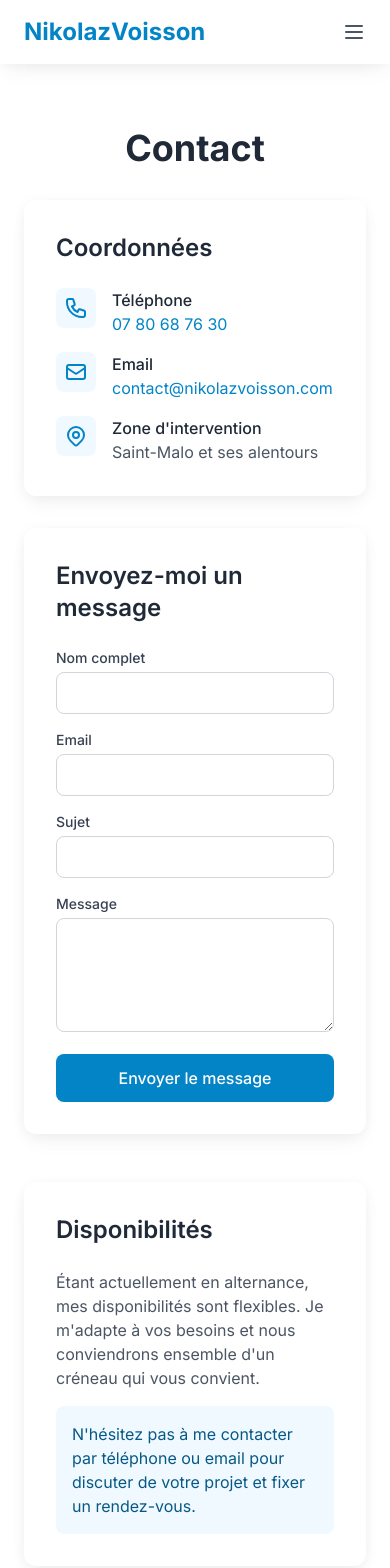
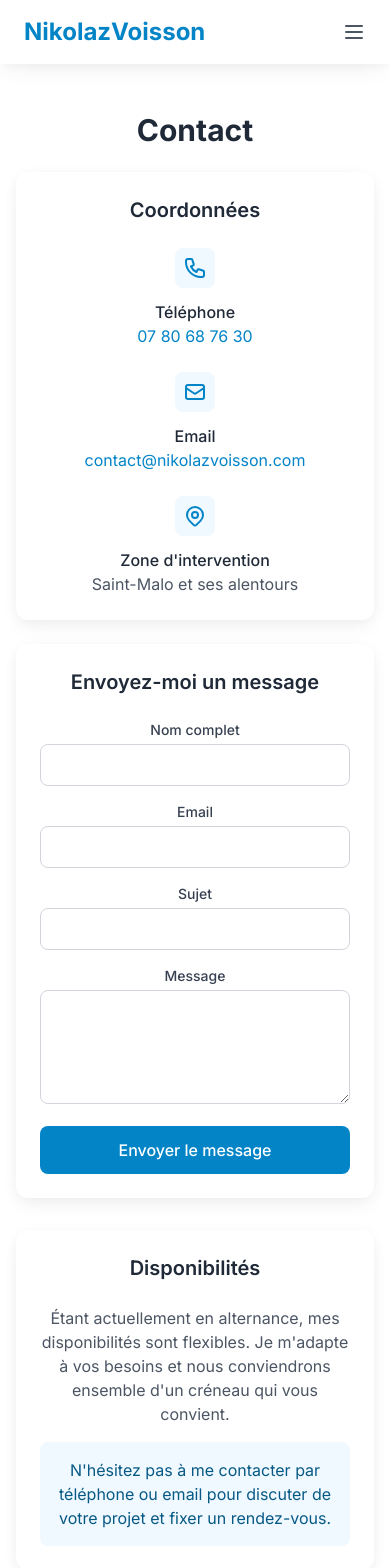
Before and after one commit to LockingFR/Portfolio, a Next.js app: page /contact in a window 390 px wide. Shown: the top 1568 px of the page. Built offline with nearby package versions, Linux system fonts and the light colour scheme.

Commit message:
Increase background image visibility

```diff
--- a/src/app/contact/page.tsx
+++ b/src/app/contact/page.tsx
@@ -51,22 +51,22 @@ export default function Contact() {
   }
 
   return (
-    <div className="container mx-auto px-6 py-12">
+    <div className="container mx-auto px-4 md:px-6 py-8 md:py-12">
       <div className="max-w-5xl mx-auto">
-        <h1 className="text-4xl font-bold text-gray-800 mb-8 text-center">Contact</h1>
+        <h1 className="text-3xl md:text-4xl font-bold text-gray-800 mb-6 md:mb-8 text-center">Contact</h1>
 
         {/* Informations de contact */}
-        <div className="grid md:grid-cols-2 gap-8 mb-12">
-          <div className="bg-white rounded-xl shadow-soft p-8">
-            <h2 className="text-2xl font-semibold text-gray-800 mb-6">Coordonnées</h2>
-            <div className="space-y-4">
-              <div className="flex items-start space-x-4">
+        <div className="grid grid-cols-1 md:grid-cols-2 gap-6 md:gap-8 mb-8 md:mb-12">
+          <div className="bg-white rounded-xl shadow-soft p-6 md:p-8">
+            <h2 className="text-xl md:text-2xl font-semibold text-gray-800 mb-6 text-center md:text-left">Coordonnées</h2>
+            <div className="space-y-6">
+              <div className="flex flex-col md:flex-row items-center md:items-start space-y-3 md:space-y-0 md:space-x-4">
                 <div className="bg-primary-50 rounded-lg p-2">
                   <svg className="w-6 h-6 text-primary-600" fill="none" stroke="currentColor" viewBox="0 0 24 24">
                     <path strokeLinecap="round" strokeLinejoin="round" strokeWidth={2} d="M3 5a2 2 0 012-2h3.28a1 1 0 01.948.684l1.498 4.493a1 1 0 01-.502 1.21l-2.257 1.13a11.042 11.042 0 005.516 5.516l1.13-2.257a1 1 0 011.21-.502l4.493 1.498a1 1 0 01.684.949V19a2 2 0 01-2 2h-1C9.716 21 3 14.284 3 6V5z" />
                   </svg>
                 </div>
-                <div>
+                <div className="text-center md:text-left">
                   <h3 className="font-medium text-gray-800">Téléphone</h3>
                   <a href="tel:0780687630" className="text-primary-600 hover:text-primary-700">
                     07 80 68 76 30
@@ -74,13 +74,13 @@ export default function Contact() {
                 </div>
               </div>
 
-              <div className="flex items-start space-x-4">
+              <div className="flex flex-col md:flex-row items-center md:items-start space-y-3 md:space-y-0 md:space-x-4">
                 <div className="bg-primary-50 rounded-lg p-2">
                   <svg className="w-6 h-6 text-primary-600" fill="none" stroke="currentColor" viewBox="0 0 24 24">
                     <path strokeLinecap="round" strokeLinejoin="round" strokeWidth={2} d="M3 8l7.89 5.26a2 2 0 002.22 0L21 8M5 19h14a2 2 0 002-2V7a2 2 0 00-2-2H5a2 2 0 00-2 2v10a2 2 0 002 2z" />
                   </svg>
                 </div>
-                <div>
+                <div className="text-center md:text-left">
                   <h3 className="font-medium text-gray-800">Email</h3>
                   <a href="mailto:contact@nikolazvoisson.com" className="text-primary-600 hover:text-primary-700">
                     contact@nikolazvoisson.com
@@ -88,14 +88,14 @@ export default function Contact() {
                 </div>
               </div>
 
-              <div className="flex items-start space-x-4">
+              <div className="flex flex-col md:flex-row items-center md:items-start space-y-3 md:space-y-0 md:space-x-4">
                 <div className="bg-primary-50 rounded-lg p-2">
                   <svg className="w-6 h-6 text-primary-600" fill="none" stroke="currentColor" viewBox="0 0 24 24">
                     <path strokeLinecap="round" strokeLinejoin="round" strokeWidth={2} d="M17.657 16.657L13.414 20.9a1.998 1.998 0 01-2.827 0l-4.244-4.243a8 8 0 1111.314 0z" />
                     <path strokeLinecap="round" strokeLinejoin="round" strokeWidth={2} d="M15 11a3 3 0 11-6 0 3 3 0 016 0z" />
                   </svg>
                 </div>
-                <div>
+                <div className="text-center md:text-left">
                   <h3 className="font-medium text-gray-800">Zone d'intervention</h3>
                   <p className="text-gray-600">
                     Saint-Malo et ses alentours
@@ -106,11 +106,11 @@ export default function Contact() {
           </div>
 
           {/* Formulaire de contact */}
-          <div className="bg-white rounded-xl shadow-soft p-8">
-            <h2 className="text-2xl font-semibold text-gray-800 mb-6">Envoyez-moi un message</h2>
+          <div className="bg-white rounded-xl shadow-soft p-6 md:p-8">
+            <h2 className="text-xl md:text-2xl font-semibold text-gray-800 mb-6 text-center md:text-left">Envoyez-moi un message</h2>
 
             {status.submitted && (
-              <div className="mb-6 p-4 bg-green-50 border border-green-200 rounded-lg">
+              <div className="mb-6 p-4 bg-green-50 border border-green-200 rounded-lg text-center">
                 <p className="text-green-600">
                   Votre message a été envoyé avec succès ! Je vous répondrai dans les plus brefs délais.
                 </p>
@@ -118,14 +118,14 @@ export default function Contact() {
             )}
 
             {status.error && (
-              <div className="mb-6 p-4 bg-red-50 border border-red-200 rounded-lg">
+              <div className="mb-6 p-4 bg-red-50 border border-red-200 rounded-lg text-center">
                 <p className="text-red-600">{status.error}</p>
               </div>
             )}
 
             <form onSubmit={handleSubmit} className="space-y-4">
               <div>
-                <label htmlFor="name" className="block text-sm font-medium text-gray-700 mb-1">
+                <label htmlFor="name" className="block text-sm font-medium text-gray-700 mb-1 text-center md:text-left">
                   Nom complet
                 </label>
                 <input
@@ -141,7 +141,7 @@ export default function Contact() {
               </div>
 
               <div>
-                <label htmlFor="email" className="block text-sm font-medium text-gray-700 mb-1">
+                <label htmlFor="email" className="block text-sm font-medium text-gray-700 mb-1 text-center md:text-left">
                   Email
                 </label>
                 <input
@@ -157,7 +157,7 @@ export default function Contact() {
               </div>
 
               <div>
-                <label htmlFor="subject" className="block text-sm font-medium text-gray-700 mb-1">
+                <label htmlFor="subject" className="block text-sm font-medium text-gray-700 mb-1 text-center md:text-left">
                   Sujet
                 </label>
                 <input
@@ -173,7 +173,7 @@ export default function Contact() {
               </div>
 
               <div>
-                <label htmlFor="message" className="block text-sm font-medium text-gray-700 mb-1">
+                <label htmlFor="message" className="block text-sm font-medium text-gray-700 mb-1 text-center md:text-left">
                   Message
                 </label>
                 <textarea
@@ -209,10 +209,10 @@ export default function Contact() {
           </div>
         </div>
 
-        {/* Carte ou informations supplémentaires */}
-        <div className="bg-white rounded-xl shadow-soft p-8">
-          <h2 className="text-2xl font-semibold text-gray-800 mb-6">Disponibilités</h2>
-          <div className="space-y-4">
+        {/* Section disponibilités */}
+        <div className="bg-white rounded-xl shadow-soft p-6 md:p-8">
+          <h2 className="text-xl md:text-2xl font-semibold text-gray-800 mb-6 text-center">Disponibilités</h2>
+          <div className="space-y-4 text-center">
             <p className="text-gray-600">
               Étant actuellement en alternance, mes disponibilités sont flexibles. Je m'adapte à vos besoins et nous conviendrons ensemble d'un créneau qui vous convient.
             </p>
```
